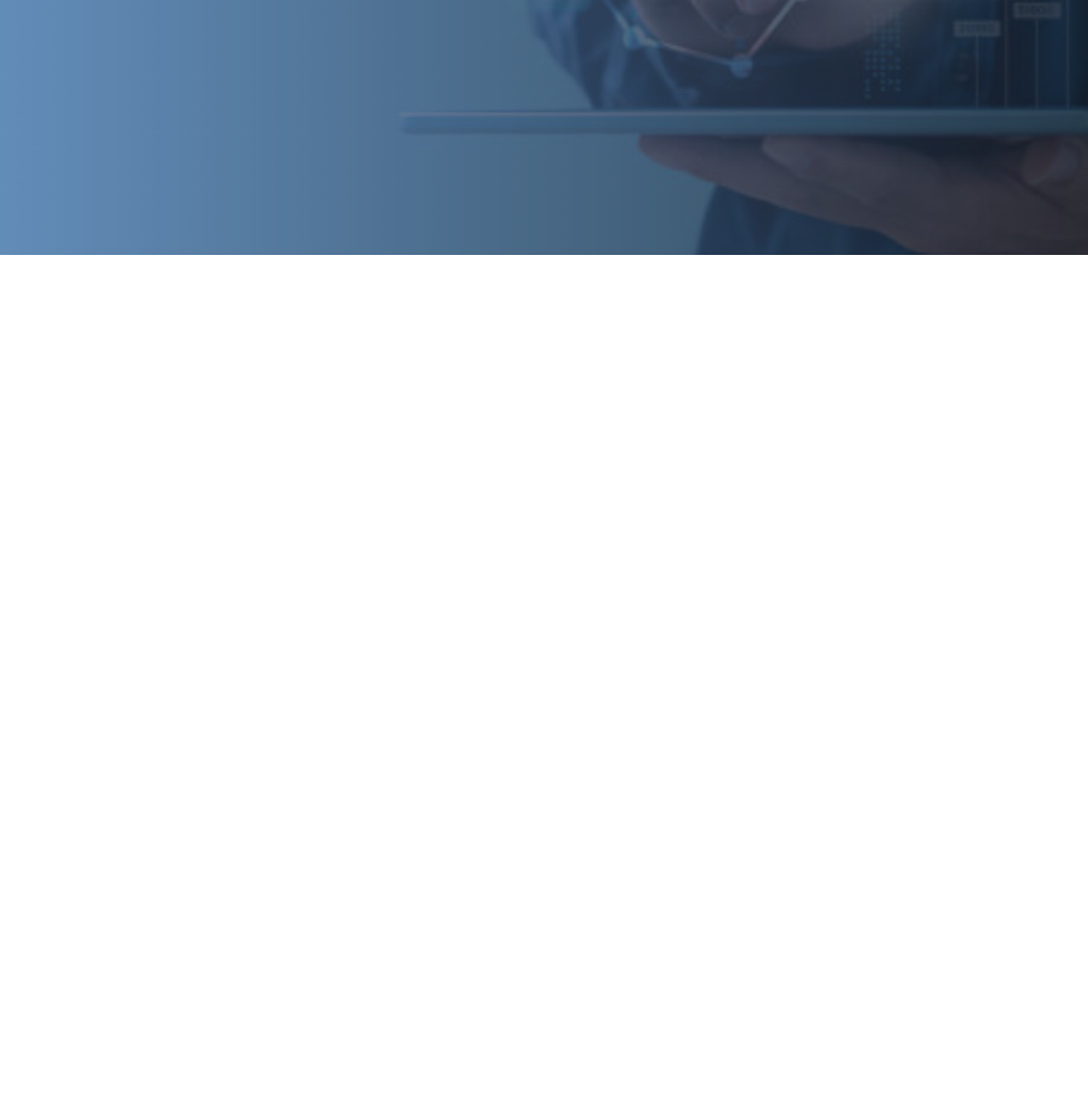
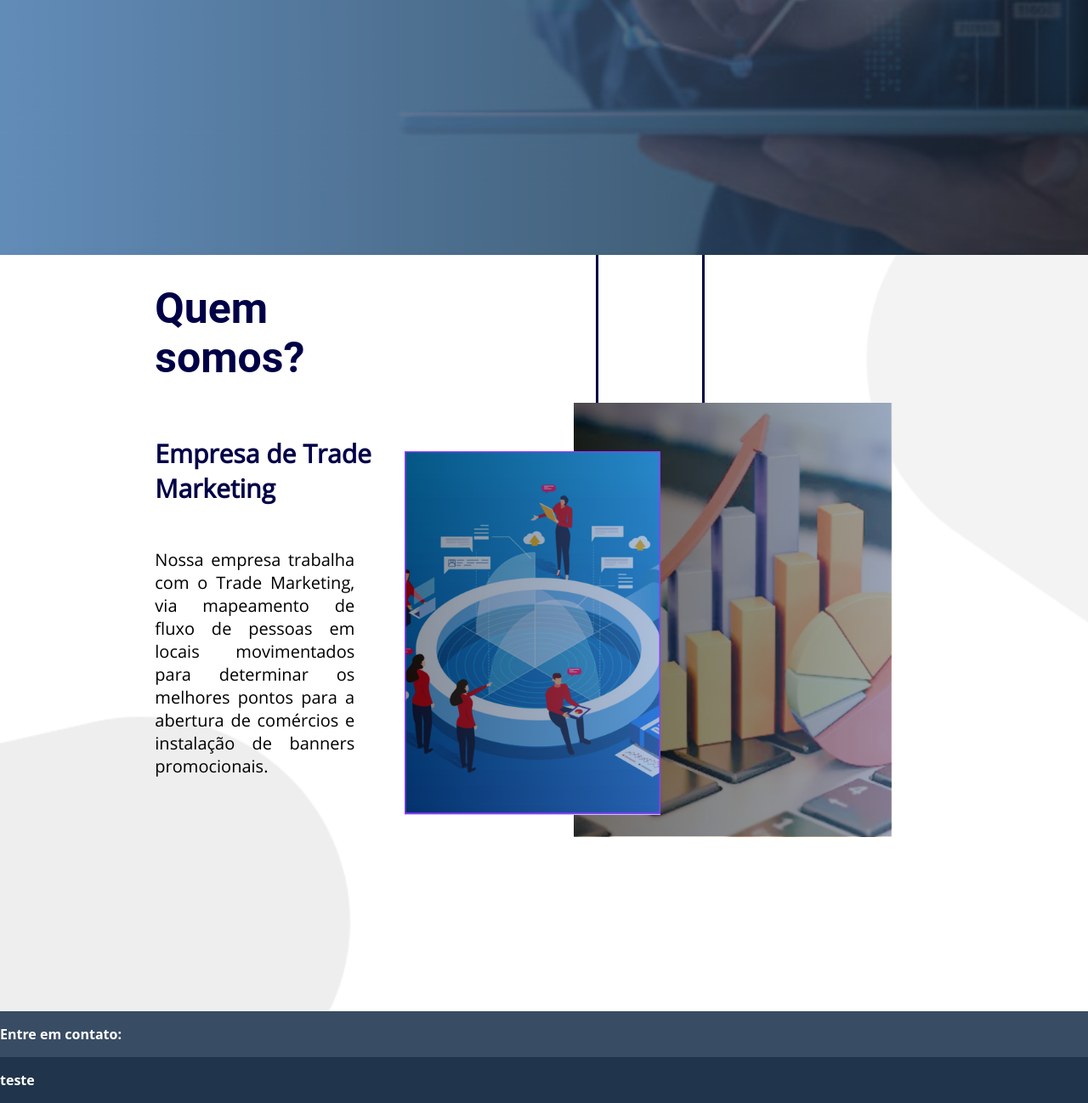
Before and after one commit to FlowTech-PI/FlowTech, a plain HTML site: page Sprint2/Algoritmos/index/index.html in a window 1280 px wide. Shown: the part 580-1878 px from the top of the page at 85% size. Before the commit the page ends 880 px from the top, so only its background shows below. Drawn offline with Linux system fonts and the light colour scheme.

Commit message:
Atualizacoes do Site

```diff
--- a/Sprint2/Algoritmos/index/index.html
+++ b/Sprint2/Algoritmos/index/index.html
@@ -1,5 +1,5 @@
 <!DOCTYPE html>
-<html lang="ptbr">
+<html lang="pt-br">
 <head>
   <meta charset="UTF-8">
   <meta name="viewport" content="width=device-width, initial-scale=1.0">
@@ -41,9 +41,48 @@
       </div>
     </div>
 
+  </div>
+
+  <div class="sobnos">
+
+
+    <div class="container">
+
+      <div class="linha1"></div>
+
+    <div class="segundalinha"></div>
+
+      <div class="quemsomos">
+        <h1>Quem somos?</h1>
+        <h3>Empresa de Trade Marketing</h3>
+        <p>Nossa empresa trabalha com o Trade Marketing,  via mapeamento de fluxo de pessoas em locais movimentados para determinar os melhores pontos para a abertura de comércios e instalação de banners promocionais.</p>
+    </div>
+
+    <div class="image-container">
+        <img src="imagens/imagem01.PNG" alt="Imagem">
+    </div>
+
+    <div class="image02">
+        <img src="imagens/imagem02.PNG" alt="Imagem" width="375px">
+    </div>
 
 
   </div>
+</div>
+
+<div class="footer">
+  <div class="container">
+    <div class="F1">
+     <p>Entre em contato:</p>
+    </div>
+
+    <div class="F2">
+      <p>teste</p>
+    </div>
+
+  </div>
+
+</div>
 
 </body>
 </html>
--- a/Sprint2/Algoritmos/index/style.css
+++ b/Sprint2/Algoritmos/index/style.css
@@ -23,6 +23,7 @@ body {
   position: fixed;
   background-color: #fff;
   padding: 10px;
+  z-index: 3;
 
 }
 
@@ -50,7 +51,6 @@ body {
   align-items: center;
   font-weight: bold;
 
-
 }
 
 .navbar li {
@@ -71,6 +71,8 @@ body {
   font-size: 15px;
   font-family: sans-serif;
   font-weight: 550;
+  cursor: pointer;
+
 }
 
 .banner{
@@ -131,6 +133,7 @@ body {
     height: 30px;
     width: 120px;
     border-style: solid;
+    cursor: pointer;
 
   }
 
@@ -144,10 +147,121 @@ body {
     border-style: solid;
 
     margin-left: 5%;
+    cursor: pointer;
+
   }
+
+  .sobnos {
+    background-image: url('imagens/fundo_sobnos.png');
+    background-attachment: fixed;
+    background-repeat: no-repeat;
+    background-size: cover;
+    height: 100%;
+  }
+
+
+  .sobnos .container .quemsomos{
+    display: flex;
+    flex-direction: column;
+    margin-left: 50px;
+    position: relative;
+    top: 10%;
+  }
+
+  .sobnos .container h1{
+    color: rgb(0, 0, 71);
+    font-weight: bold;
+    font-size: 50px;
+    font-family: roboto;
+}
+
+  .sobnos .container p{
+    font-family: open-sans;
+    font-size: 20px;
+    color: black;
+    text-align: justify;
+    width: 80%;
+  }
+
+  .sobnos .container h3{
+    font-size: 30px;
+    font-family: open-sans;
+    color: rgb(0, 0, 71);
+  }
+
+  .sobnos .image02{
+    display: flex;
+    justify-content: center;
+    align-items: center;
+    margin-top: 17%;
+    position: relative;
+    top: 100%;
+    margin-bottom: 20%;
+    left: -10%;
+    z-index: 1;
+}
+
+  .sobnos .image-container {
+      display: flex;
+      justify-content: center;
+      align-items: center;
+      position: relative;
+      top: 100%;
+      z-index: 2;
+  }
+
+  .sobnos .linha1 {
+    background-color: rgb(0, 0, 71);
+    width: 15px;
+    height: 300px;
+    position: relative;
+    top: 120.6%;
+    left: 56%;
+}
+
+  .sobnos .segundalinha{
+      background-color: rgb(0, 0, 71);
+      width: 15px;
+      height: 300px;
+      position: relative;
+      top: 120.6%;
+      left: 68%;
+  }
+
+  .footer .container{
+    display: flex;
+    align-items: center;
+    justify-content: center;
+    width: 100%;
+    flex-direction: column;
+  }
+
+  .footer .container .F1{
+    font-weight: 800;
+    font-weight: open-sans;
+    color: white;
+    background-color: #384c64;
+    width: 100%;
+  }
+
+  .footer .container .F2{
+    font-weight: 800;
+    font-weight: open-sans;
+    color: white;
+    background-color: #20344c;
+    width: 100%;
+  }
+
 
 
   @font-face {
     font-family: league-spartan;
-    src: url(fontes/league-spartan/LeagueSpartan-Bold.otf)
+    src: url(fontes/league-spartan/LeagueSpartan-Bold.otf);
+
   }
+
+  @font-face {
+    font-family: open-sans;
+    src: url(fontes/OpenSans-Regular.ttf);
+
+  }
```
Also changed, not shown: Sprint2/Algoritmos/tela-quem-somos/style.css (+0 -11 lines), Sprint2/Algoritmos/index/fontes/OpenSans-Regular.ttf (added), Sprint2/Algoritmos/index/fontes/Roboto-Regular.ttf (renamed from Sprint2/Algoritmos/tela-quem-somos/Fontes/Roboto-Regular.ttf), Sprint2/Algoritmos/index/imagens/fundo_sobnos.png (added), Sprint2/Algoritmos/index/imagens/imagem01.PNG (added), Sprint2/Algoritmos/index/imagens/imagem02.PNG (added), Sprint2/Algoritmos/tela-quem-somos/SobNos.html (renamed from Sprint2/Algoritmos/tela-quem-somos/index.html), 1 other file.
